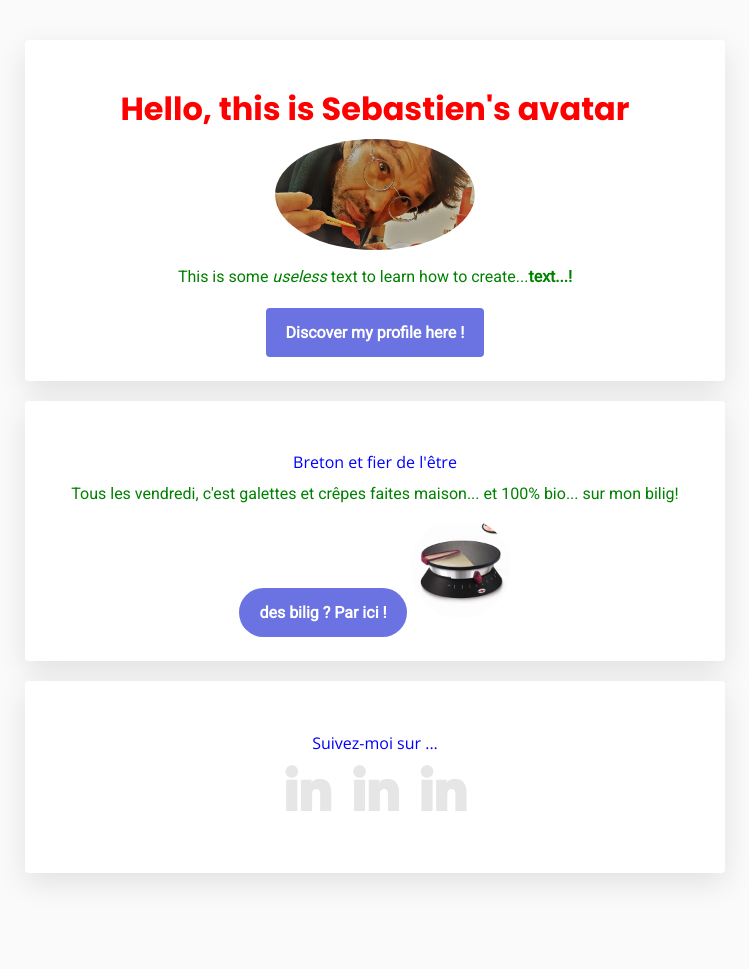
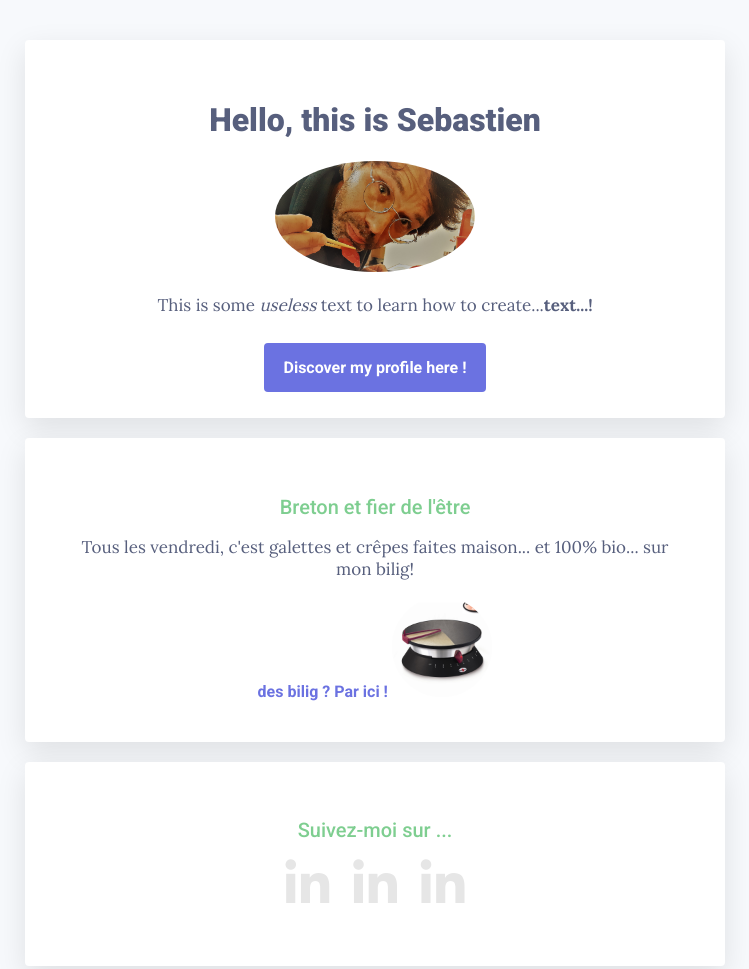
Before and after one commit to SCIRPO/profile, a plain HTML site: page index.html in a window 1280 px wide. Shown: the top 969 px of the page, without its empty margins (265-1014 px from the left). Before the commit the page ends 913 px from the top, so only its background shows below. Drawn offline with nearby package versions, Linux system fonts and the light colour scheme.

Commit message:
my profile page

```diff
--- a/index.html
+++ b/index.html
@@ -16,7 +16,7 @@
   <body>
     <div class="container">
       <div class="card-white" id="introduction">
-        <h1>Hello, this is Sebastien's avatar</h1>
+        <h1>Hello, this is Sebastien</h1>
           <img src="images/Avatar.jpg" class="img-circle" width=200px alt="Avatar of Sebastien">
           <p>This is some <em>useless</em> text to learn how to create...<strong>text...!</strong></p>
           <a href="https://www.linkedin.com/in/sscirpo/" class="btn-blue" target="_blanck">Discover my profile here !</a>
--- a/style.css
+++ b/style.css
@@ -1,16 +1,28 @@
-@import url("http://fonts.googleapis.com/css?family=Open+Sans:400,300,700|Poppins:300,400,500,700");
+@import url(https://fonts.googleapis.com/css?family=Lora:400,700|Roboto:300,400,500,700,900);
+@import url(https://use.fontawesome.com/releases/v6.1.2/css/all.css);
 
 /* Colors and fonts */
-
 body {
+  background: #F7F9FC;
+  color: #575F7D;
+  font-family: 'Lora', serif;
+  font-size: 17px;
+  font-weight: lighter;
+}
+h1, h2, h3 {
   font-family: 'Roboto', sans-serif;
-  font-size: 16px;
+}
+h1 {
+  color: #575F7D;
+  font-size: 32px;
+  font-weight: 900;
+}
+h2 {
+  color: #7ECE90;
+  font-size: 20px;
   font-weight: lighter;
-  color: green;
-  background: #fbfafa;
-  line-height: 16px;
+  font-weight: 500;
 }
-
 a {
   font-family: 'Roboto', sans-serif;
   text-decoration: none;
@@ -18,27 +30,12 @@ a {
   font-weight: 600;
   font-size: 16px;
 }
-
 a:hover {
-      color: red
+  color: black;
 }
 
-h1 {
-  font-size: 32px;
-  color: red;
-  font-weight: 900;
-  font-family: 'Poppins', sans-serif;
-}
 
-h2 {
-  font-size: 16px;
-  color: blue;
-  font-weight: bolder;
-  font-family: 'Open Sans', sans-serif;
-}
-
-/* Custom design with class*/
-
+/* Custom design with class (99% of your design) */
 .container {
   width: 700px;
   margin: 40px auto;
@@ -63,6 +60,7 @@ h2 {
   }
 }
 
+
 .card-white {
   background-color: white;
   padding: 40px;
@@ -84,18 +82,6 @@ h2 {
   background-color: black;
   color: white;
 }
-
-.btn-white {
-  background-color: #6B72E1;
-  color: white;
-  padding: 15px 20px;
-  border-radius: 40px;
-}
-.btn-white:hover {
-  background-color: red;
-  color: white;
-}
-
 .list-inline {
   list-style: none;
   padding-left: 0px;
@@ -113,7 +99,7 @@ h2 {
   color: black;
 }
 
-/* Design adjustments using id */
+/* Design adjustments using id (1% design remaining) */
 #introduction p {
   margin-bottom: 40px;
 }
```
Lines whose indentation alone changed are shown as unchanged.
